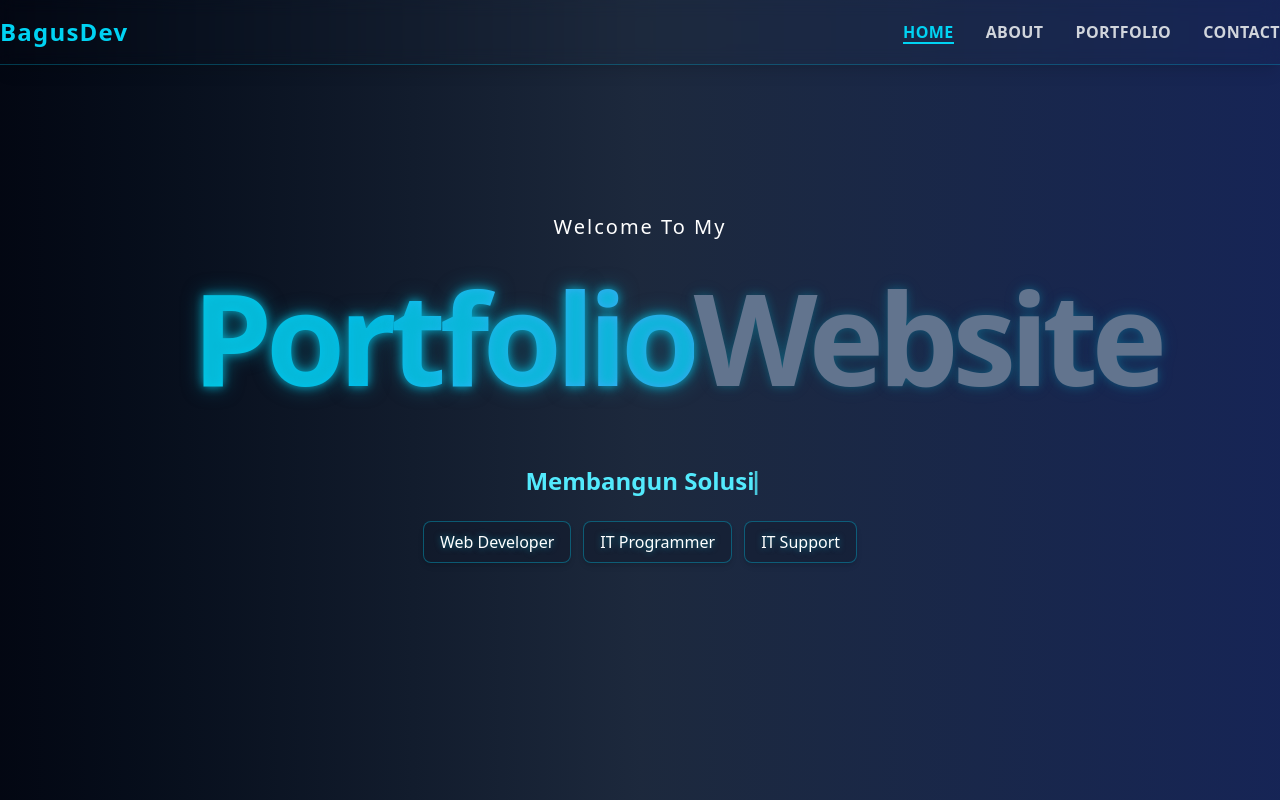
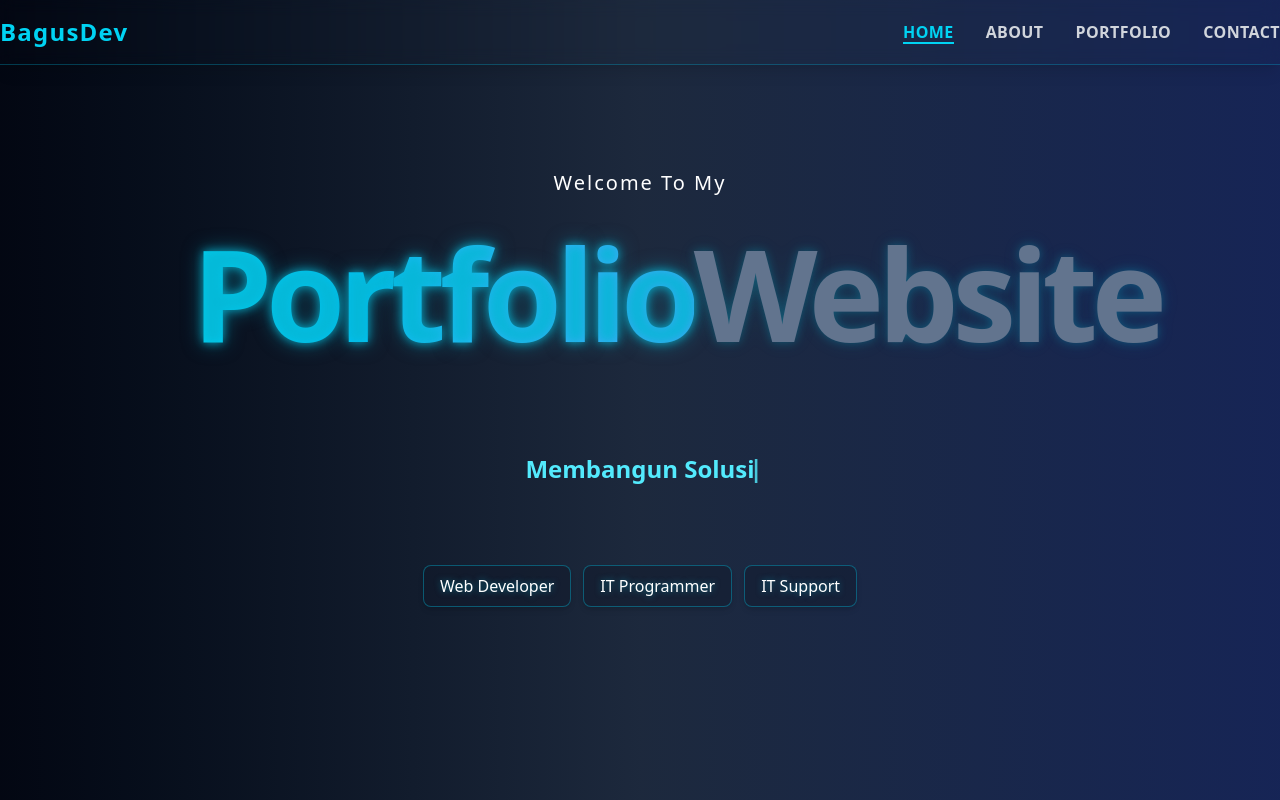
Before and after one commit to Bagusdpa4/Portofolio, a React (Vite) app: page / in a window 1280 px wide. Shown: the top 800 px of the page. Built offline with nearby package versions, Linux system fonts and the light colour scheme.

Commit message:
Homepages Animation

```diff
--- a/src/pages/Homepage.jsx
+++ b/src/pages/Homepage.jsx
@@ -324,7 +324,7 @@ export const Homepage = () => {
 
     return (
       <motion.div
-        className="mt-6 flex flex-wrap justify-center gap-3"
+        className="mt-20 flex flex-wrap justify-center gap-3"
         variants={staggerContainerVariants}
         initial="hidden"
         animate="visible"
@@ -415,7 +415,7 @@ export const Homepage = () => {
                 Website
               </span>
             </motion.h1>
-            <motion.div variants={textVariants} className="mt-12">
+            <motion.div variants={textVariants} className="mt-20">
               <TypewriterLoop
                 texts={[
                   "Membangun Solusi Digital dengan Presisi",
```
